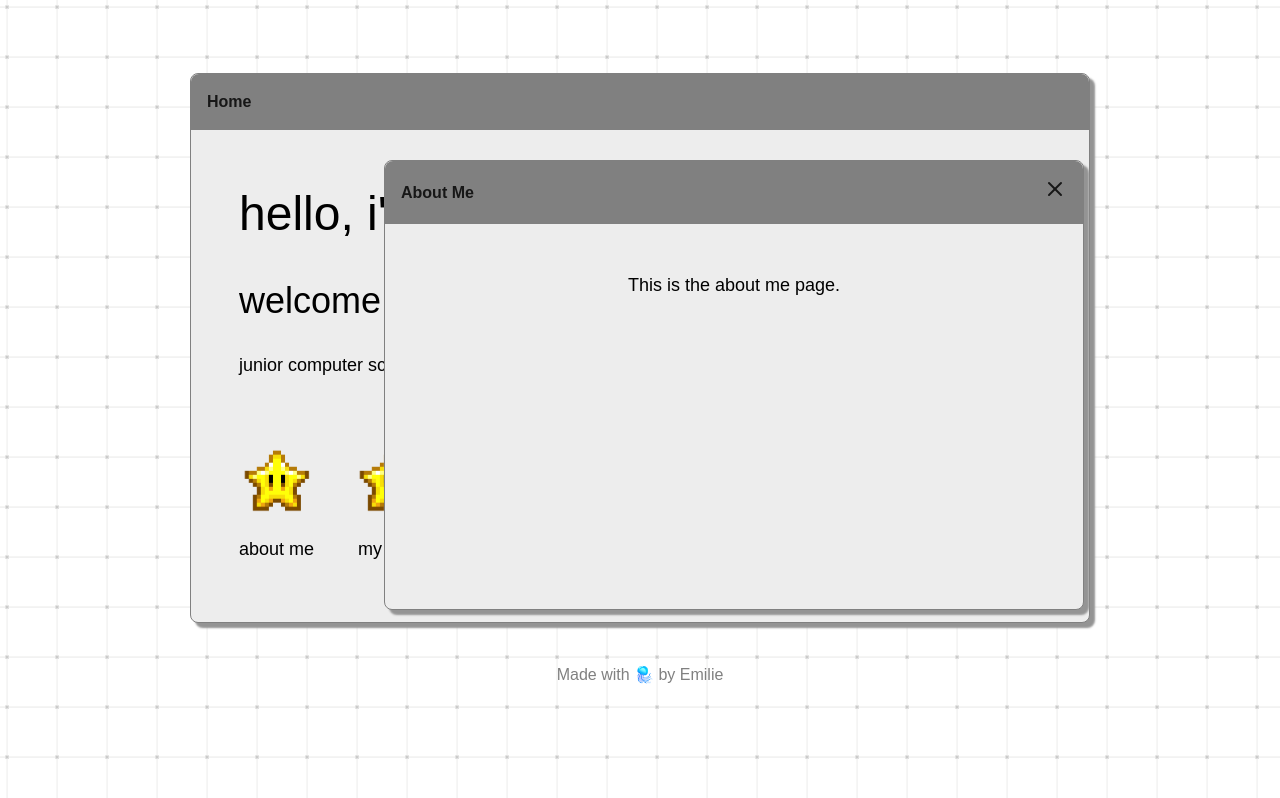
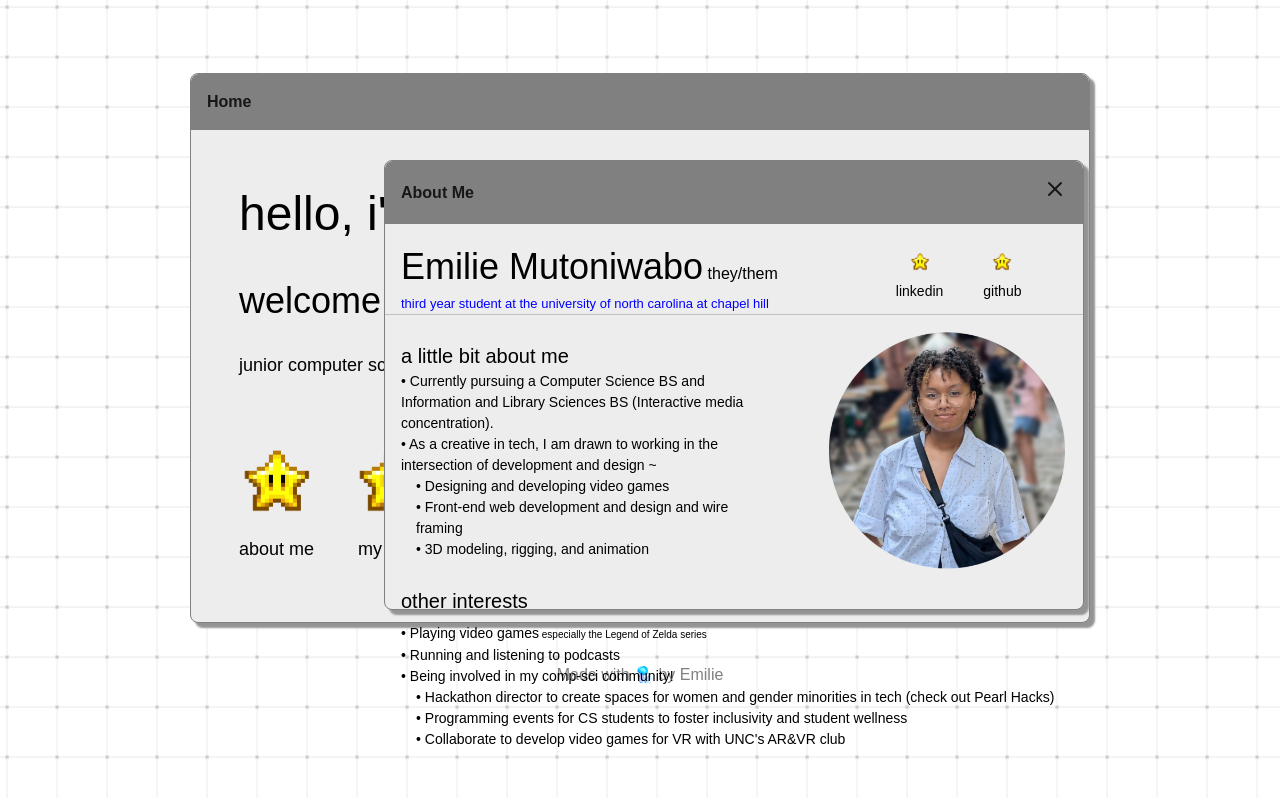
Before and after one commit to edmutoni/emilie-dev-portfolio, a Next.js app: page / in a window 1280 px wide. Both pictures are taken after a click on the picture 276 px from the left and 480 px from the top of the page. Built offline with nearby package versions, Linux system fonts and the light colour scheme.

Commit message:
added content to the about me page

```diff
--- a/src/app/components/about-me.tsx
+++ b/src/app/components/about-me.tsx
@@ -1,5 +1,5 @@
 import { ReactNode, useCallback, useEffect, useRef, useState } from "react";
-import { X } from "lucide-react";
+import { Columns, X } from "lucide-react";
 import "../globals.css";
 import "./overlay.css";
 
@@ -114,10 +114,99 @@ const AboutMe: React.FC<OverlayProps> = ({
           </button>
         </div>
       </div>
-      <div className="overlay-content">
-        <p style={{ color: "black", fontSize: 18 }}>
-          This is the about me page.
-        </p>
+      <div className="overlay-col">
+        <div style={{ display: "flex", flexDirection: "column" }}>
+          <h1>
+            <span style={{ color: "black", fontSize: 36 }}>
+              Emilie Mutoniwabo
+            </span>
+            <span style={{ color: "black", fontSize: 16 }}> they/them</span>
+          </h1>
+          <div>
+            <h2 style={{ color: "blue", fontSize: 13 }}>
+              third year student at the university of north carolina at chapel
+              hill
+            </h2>
+          </div>
+        </div>
+        <div className="buttons-container">
+          <div className="button-single" style={{ gap: 10 }}>
+            <div>
+              <img src="star.png" alt="linkedin" width={20} height={20} />
+            </div>
+            <div style={{ color: "black", fontSize: 14 }}>linkedin</div>
+          </div>
+          <div className="button-single" style={{ gap: 10 }}>
+            <img src="star.png" alt="github" width={20} height={20} />
+            <div style={{ color: "black", fontSize: 14 }}>github</div>
+          </div>
+        </div>
+      </div>
+      <hr className="solid" />
+      <div className="overlay-col">
+        <div style={{ display: "flex", flexDirection: "column" }}>
+          <h1 style={{ color: "black", fontSize: 20 }}>
+            a little bit about me
+          </h1>
+          <ul>
+            <li style={{ color: "black", fontSize: 14 }}>
+              • Currently pursuing a Computer Science BS and Information and
+              Library Sciences BS (Interactive media concentration).
+            </li>
+            <li style={{ color: "black", fontSize: 14 }}>
+              • As a creative in tech, I am drawn to working in the intersection
+              of development and design ~
+              <ul style={{ paddingLeft: 15 }}>
+                <li style={{ color: "black", fontSize: 14 }}>
+                  • Designing and developing video games
+                </li>
+                <li style={{ color: "black", fontSize: 14 }}>
+                  • Front-end web development and design and wire framing
+                </li>
+                <li style={{ color: "black", fontSize: 14 }}>
+                  • 3D modeling, rigging, and animation
+                </li>
+              </ul>
+            </li>
+          </ul>
+        </div>
+        <div>
+          <img src="web-headshot.png" alt="headshot" width={500} height={500} />
+        </div>
+      </div>
+      <div className="overlay-row">
+        <h1 style={{ color: "black", fontSize: 20 }}>other interests</h1>
+        <ul>
+          <li>
+            <span style={{ color: "black", fontSize: 14 }}>
+              • Playing video games
+            </span>
+            <span style={{ color: "black", fontSize: 10 }}>
+              {" "}
+              especially the Legend of Zelda series
+            </span>
+          </li>
+          <li style={{ color: "black", fontSize: 14 }}>
+            • Running and listening to podcasts
+          </li>
+          <li style={{ color: "black", fontSize: 14 }}>
+            • Being involved in my comp-sci community!
+            <ul style={{ paddingLeft: 15 }}>
+              <li style={{ color: "black", fontSize: 14 }}>
+                • Hackathon director to create spaces for women and gender
+                minorities in tech (check out Pearl Hacks)
+              </li>
+              <li style={{ color: "black", fontSize: 14 }}>
+                • Programming events for CS students to foster inclusivity and
+                student wellness
+              </li>
+              <li style={{ color: "black", fontSize: 14 }}>
+                • Collaborate to develop video games for VR with UNC's AR&VR
+                club
+              </li>
+            </ul>
+          </li>
+        </ul>
       </div>
     </div>
   );
--- a/src/app/components/overlay.css
+++ b/src/app/components/overlay.css
@@ -25,11 +25,27 @@
     cursor: grab;
 }
 
-.overlay-content {
-    padding-left: min(3em, 10%);
-    padding-right: min(3em, 10%);
-    padding-top: min(3em, 10%);
+.overlay-col {
+    padding-left: min(1em, 10%);
+    padding-right: min(1em, 10%);
+    padding-top: min(1em, 10%);
+    display: flex;
+    flex-direction: row;
+    align-items: center;
+    gap: 70px
+}
+
+.overlay-row {
+    padding-left: min(1em, 10%);
+    padding-right: min(1em, 10%);
+    padding-top: min(1em, 10%);
     display: flex;
     flex-direction: column;
-    align-items: center;
+    gap: 5px;
+    align-items:flex-start
 }
+
+
+hr.solid {
+    border-top: 1px solid #c0c0c0
+}
```
Also changed, not shown: public/web-headshot.png (added).
